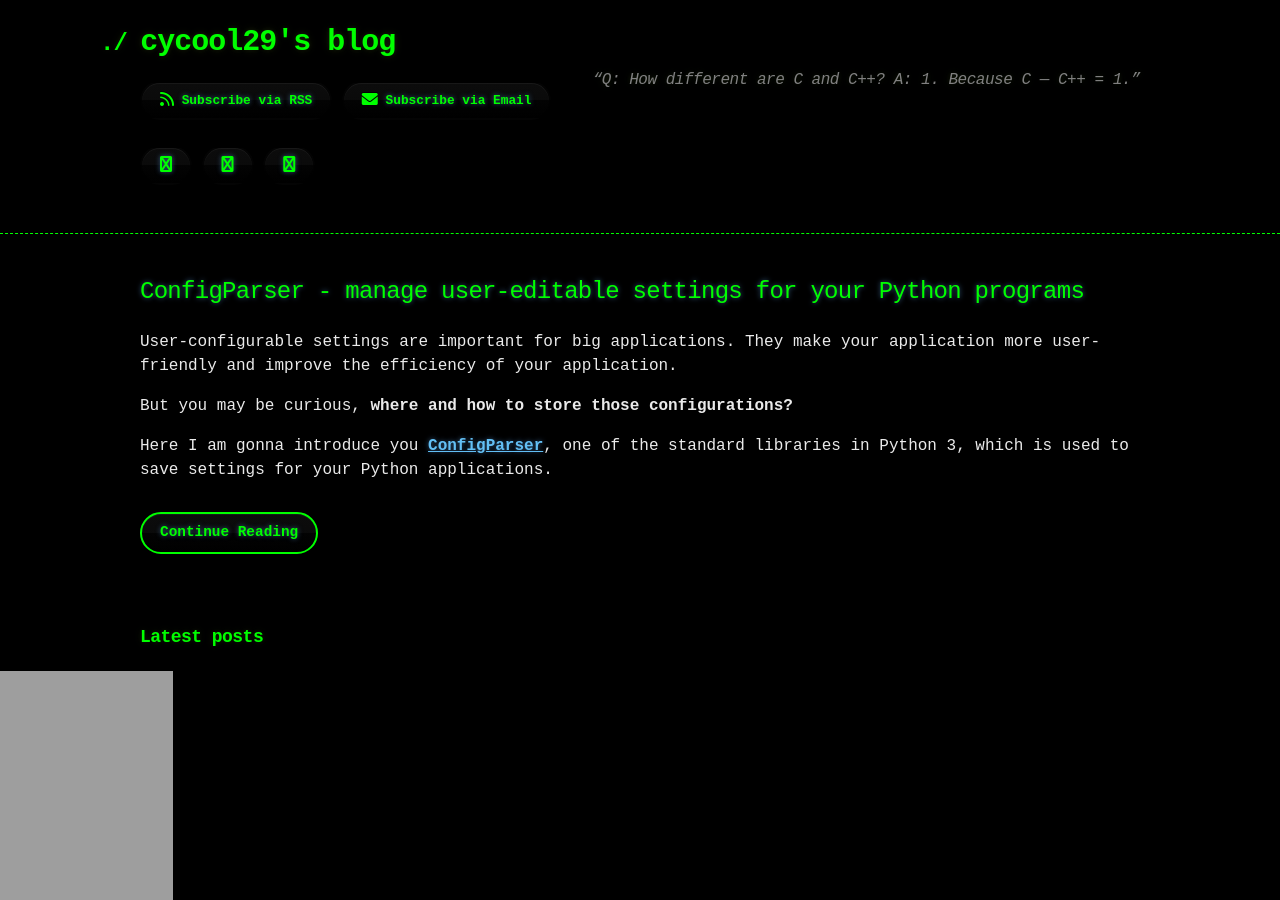
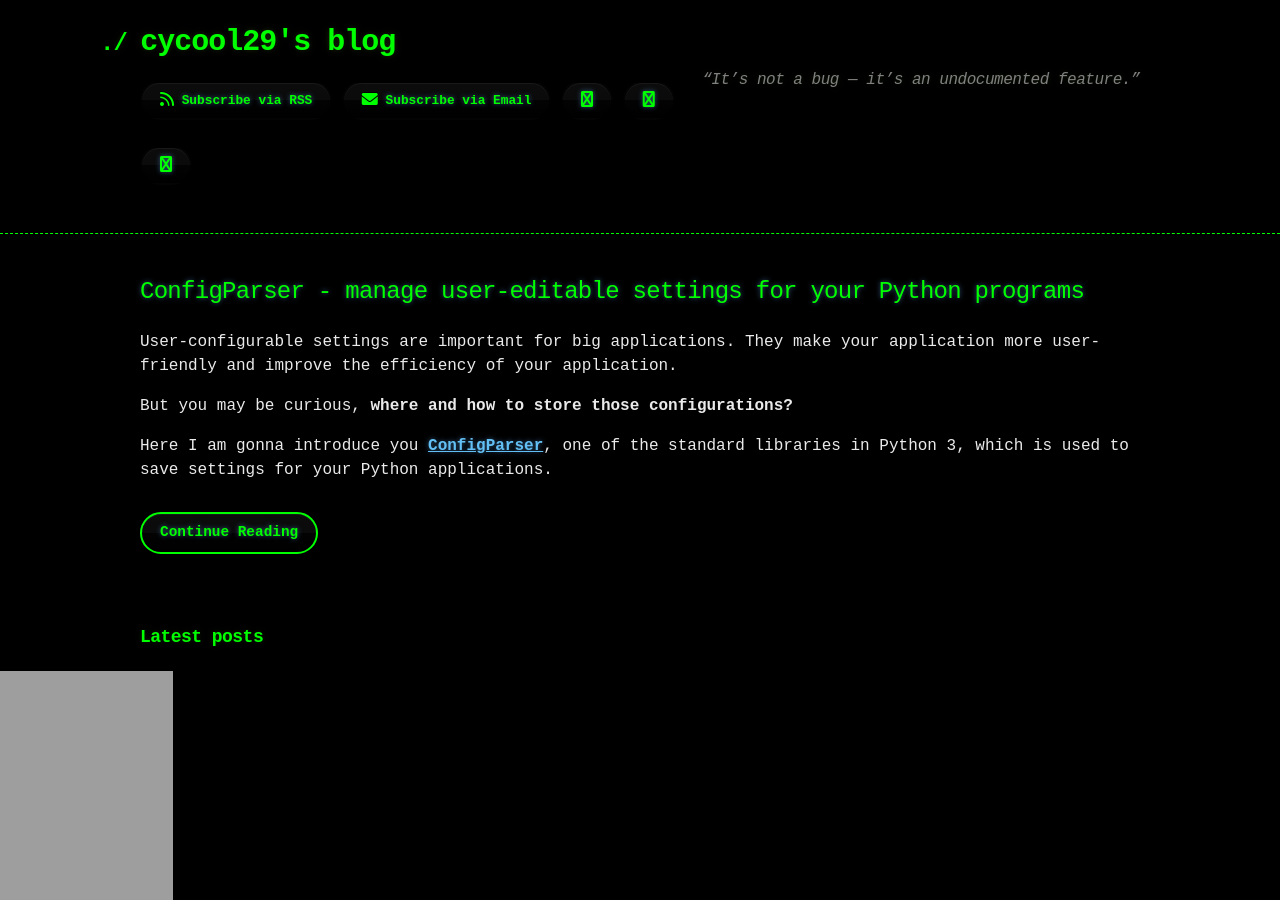
Before and after one commit to cycool29/cycool29.github.io, a Jekyll site: the page built from index.md, in a window 1280 px wide and 900 px high. Built offline with Jekyll 4.4.1, drawn with Linux system fonts in a browser that asks for light colours; a style sheet for code colours, icons or effects is not loaded.

Commit message:
Update quotes

```diff
--- a/_config.yml
+++ b/_config.yml
@@ -1,5 +1,5 @@
 title: cycool29's blog
-description: "“Q: How different are C and C++? A: 1. Because C — C++ = 1.” "
+description: "“It’s not a bug — it’s an undocumented feature.” "
 bio: A high school student. Intermediate in Python, Git, Bash. Learning JavaScript. He/Him. "
 author: cycool29
 url: https://cycool29.github.io
```
